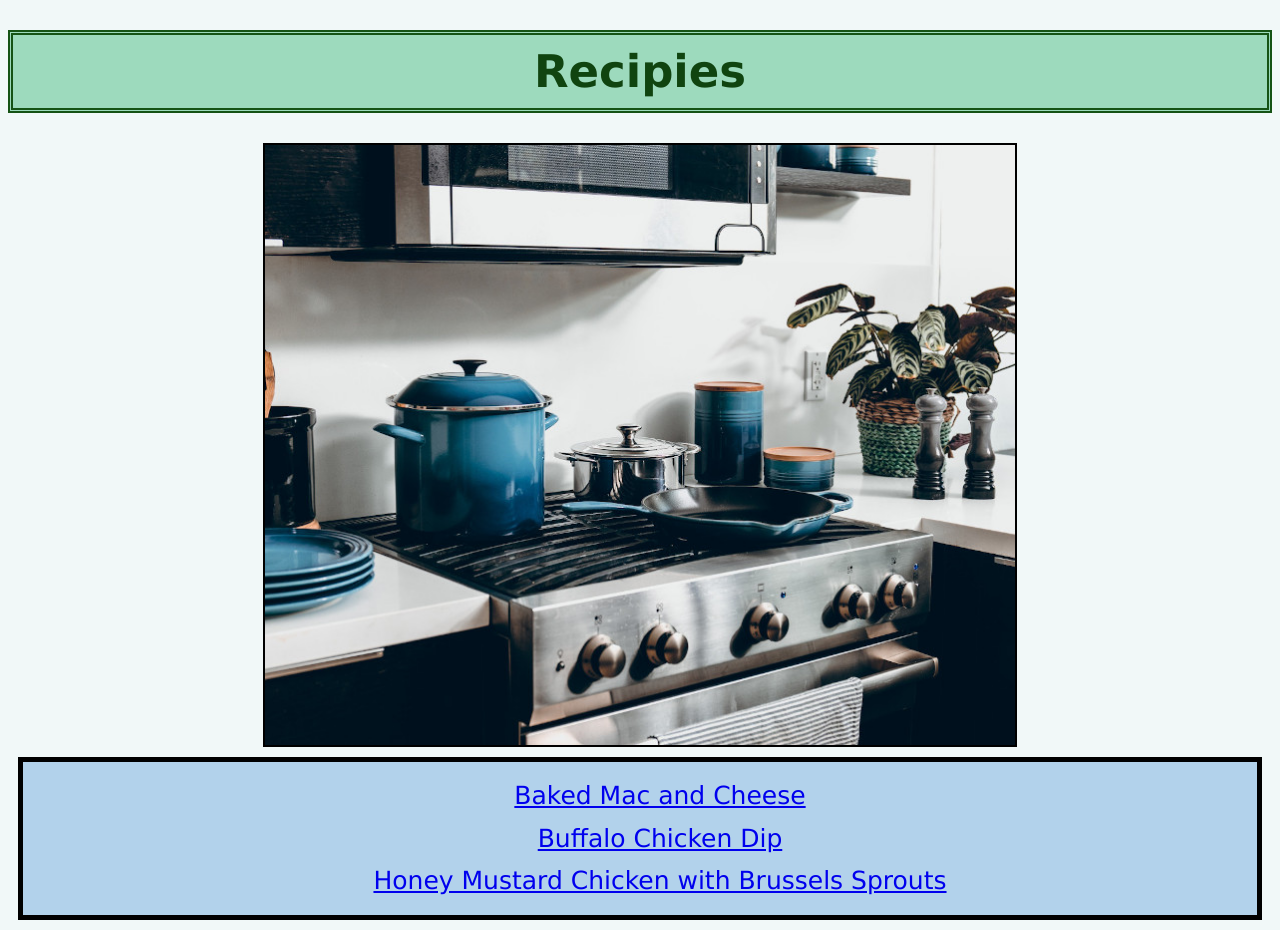
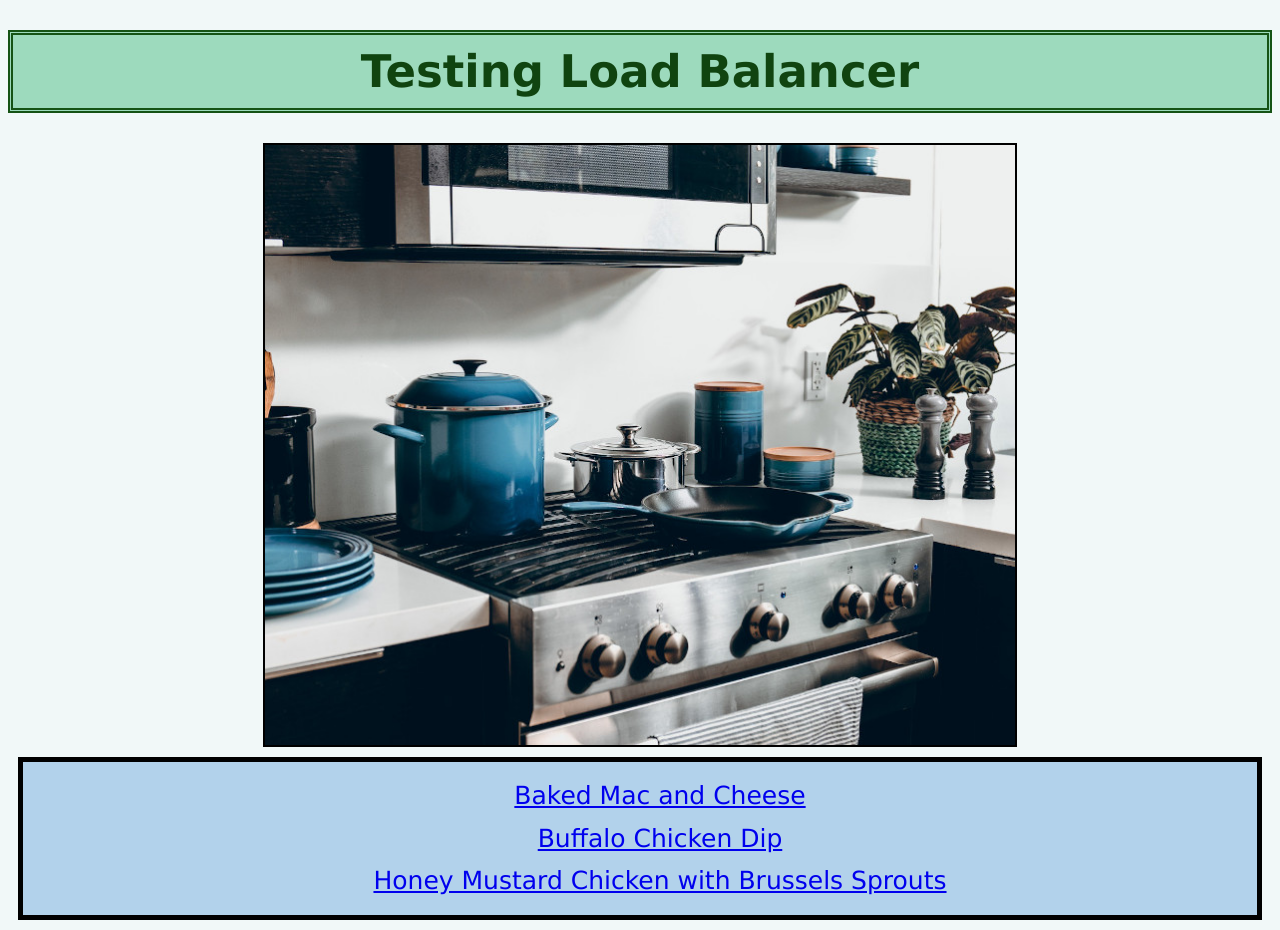
Before and after one commit to WSU-kduncan/s24cicd-RobertDallessandris, a plain HTML site: page website/index.html in a window 1280 px wide. Drawn offline with Linux system fonts and the light colour scheme.

Commit message:
fixed error in cf template haproxy config

```diff
--- a/website/index.html
+++ b/website/index.html
@@ -7,7 +7,7 @@
     </head>
 
     <body>
-        <h1>Recipies</h1>
+        <h1>Testing Load Balancer</h1>
         <img src="./images/kitchen.jpg" alt="kitchen">
         <ul class="recipes list">
             <li>
```
Also changed, not shown: 1 other file.
